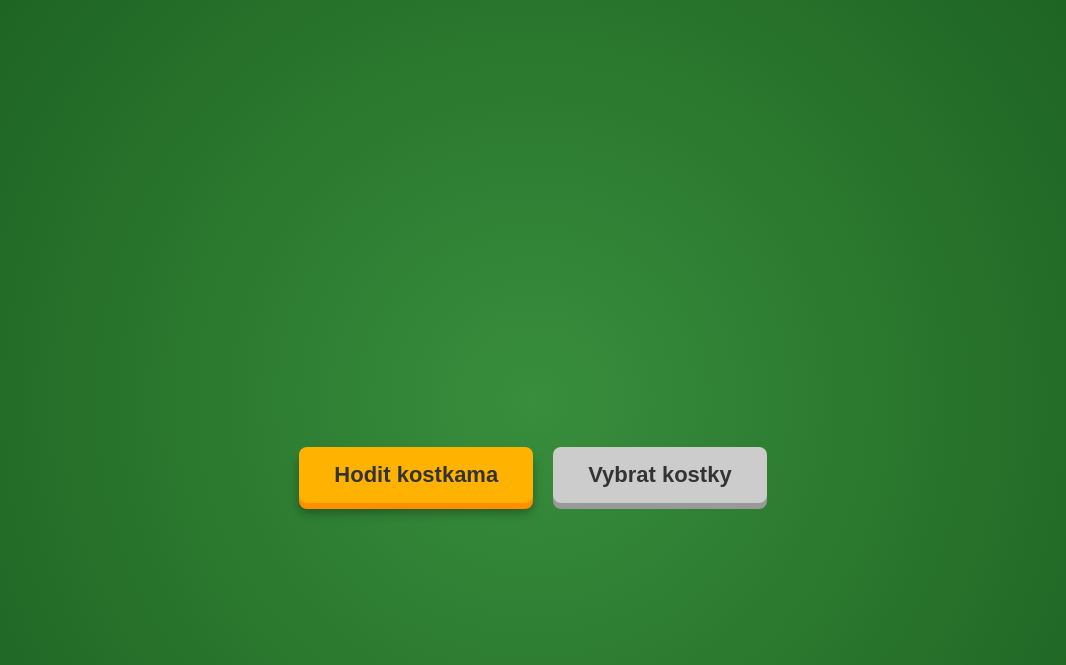
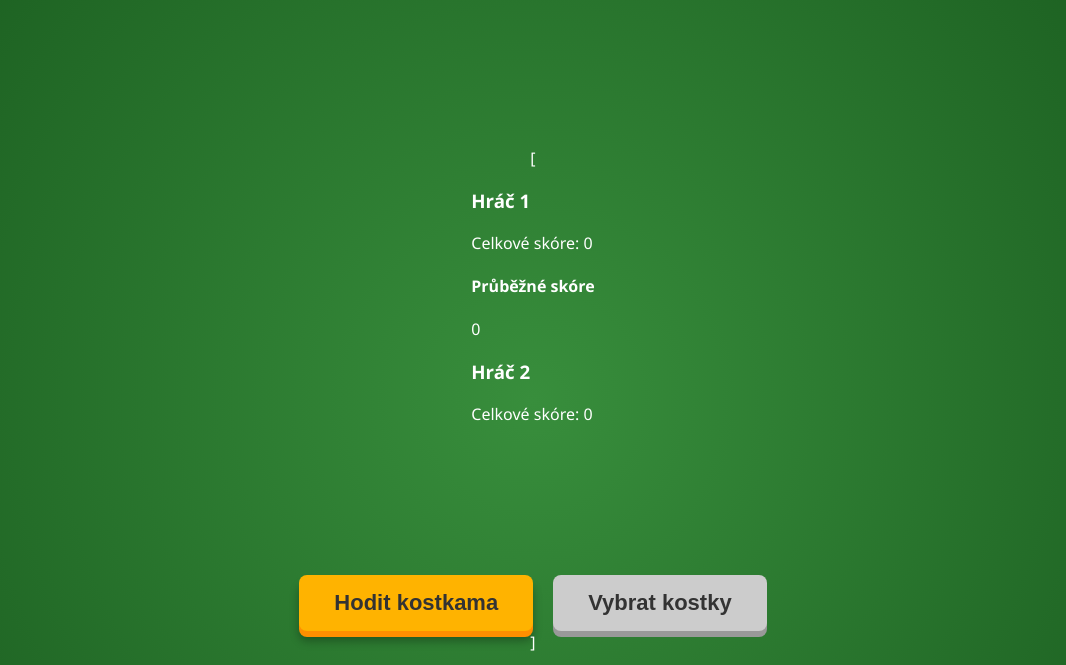
Before and after one commit to Qwell10/DiceSpring, a Spring Boot app: page / in a window 1280 px wide. Shown: the top 665 px of the page, without its empty margins (107-1173 px from the left). Run offline with Spring Boot 4, Linux system fonts and the light colour scheme.

Commit message:
Large straight and scoreboard

```diff
--- a/src/main/resources/static/index.html
+++ b/src/main/resources/static/index.html
@@ -1,4 +1,4 @@
-<!DOCTYPE html>
+[<!DOCTYPE html>
 <html lang="cs">
 
 <head>
@@ -148,6 +148,25 @@
 <body>
     <div id="gameMessage"></div>
 
+    <div id="scoreboard" class="scoreboard">
+
+    <div id="player1-card" class="player-card active">
+        <h3 class="player-name">Hráč 1</h3>
+        <div class="player-score">Celkové skóre: <span id="score-p1">0</span></div>
+    </div>
+
+    <div class="turn-info">
+        <h4>Průběžné skóre</h4>
+        <div class="turn-score-value" id="current-turn-score">0</div>
+    </div>
+
+    <div id="player2-card" class="player-card">
+        <h3 class="player-name">Hráč 2</h3>
+        <div class="player-score">Celkové skóre: <span id="score-p2">0</span></div>
+    </div>
+
+</div>
+
     <div id="diceArea" class="dice-container"></div>
 
     <div class="button-container">
@@ -268,4 +287,4 @@
     </script>
 </body>
 
-</html>
+</html>]
```
Also changed, not shown: src/main/java/com/dice/controller/DiceController.java (+6 -2 lines), src/main/java/com/dice/service/DiceService.java (+15 -0 lines).
